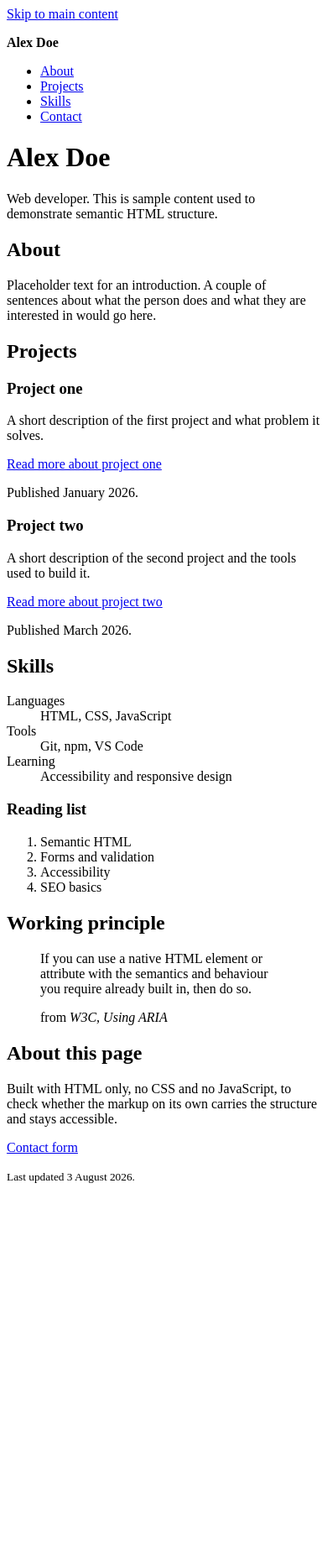
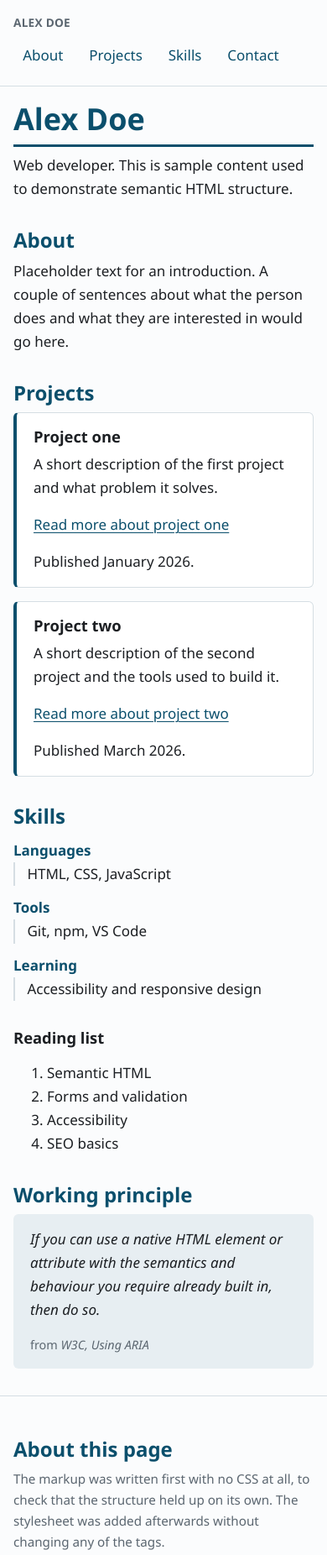
Before and after one commit to ahm-gondal/frontend-roadmap, a plain HTML site: page 02-html/project-devcard/index.html in a window 390 px wide. Shown: the top 1852 px of the page at 84% size. Before the commit the page ends 1426 px from the top, so only its background shows below. Drawn offline with Linux system fonts and the light colour scheme.

Commit message:
CSS basics: stylesheet for the DevCard pages
Selectors, cascade and specificity, box model with border-box, custom
properties, rem units and typography. No flexbox, grid or media queries yet.
The HTML was not restructured, only the link tag was added.

```diff
--- a/02-html/project-devcard/index.html
+++ b/02-html/project-devcard/index.html
@@ -8,6 +8,7 @@
   <meta name="description"
         content="A sample profile page built with semantic HTML only, no CSS and no JavaScript.">
   <link rel="canonical" href="https://example.com/">
+  <link rel="stylesheet" href="style.css">
 
   <!-- Controls the preview card when the link is shared. -->
   <meta property="og:type" content="profile">
@@ -115,8 +116,9 @@
   <!-- Content that is related but not part of the main topic. -->
   <aside aria-labelledby="colophon-heading">
     <h2 id="colophon-heading">About this page</h2>
-    <p>Built with HTML only, no CSS and no JavaScript, to check whether the markup
-      on its own carries the structure and stays accessible.</p>
+    <p>The markup was written first with no CSS at all, to check that the structure
+      held up on its own. The stylesheet was added afterwards without changing any
+      of the tags.</p>
   </aside>
 
   <footer>
--- /dev/null
+++ b/02-html/project-devcard/style.css
@@ -0,0 +1,378 @@
+/* ==========================================================================
+   Stylesheet for the DevCard pages.
+
+   Section 3 of the roadmap, first half: CSS fundamentals only.
+   No flexbox, no grid, no media queries yet, those come with layouts and
+   responsive design. Everything here is selectors, the cascade, the box
+   model, units, colour and typography.
+
+   The HTML was not restructured to make this work. The only change to the
+   markup was adding the <link> tag in <head>.
+   ========================================================================== */
+
+
+/* --------------------------------------------------------------------------
+   1. Custom properties
+
+   Declared on :root so every element inherits them. One place to change a
+   colour instead of hunting through the file.
+   -------------------------------------------------------------------------- */
+
+:root {
+  --ink:        #1c1f23;   /* body text */
+  --ink-soft:   #5b6670;   /* secondary text */
+  --accent:     #0b4f6c;   /* headings and links */
+  --accent-dim: #e7eef2;   /* tinted backgrounds */
+  --line:       #d5dee3;   /* borders and rules */
+  --page:       #fbfcfd;
+  --card:       #ffffff;
+
+  --space:      1rem;
+  --radius:     6px;
+}
+
+
+/* --------------------------------------------------------------------------
+   2. Box model reset
+
+   By default width means the CONTENT width, so padding and border get added
+   on top and boxes end up wider than the number you wrote. border-box makes
+   width mean the whole visible box. Applied to everything through the
+   universal selector plus both pseudo-elements.
+   -------------------------------------------------------------------------- */
+
+*,
+*::before,
+*::after {
+  box-sizing: border-box;
+}
+
+body {
+  margin: 0;                    /* browsers ship with a default 8px margin */
+}
+
+
+/* --------------------------------------------------------------------------
+   3. Typography
+
+   Font properties are inherited, so setting them once on body covers almost
+   everything. Form controls are the exception, they do not inherit fonts,
+   which is handled further down.
+
+   rem is used for sizes because it is relative to the root font size and
+   respects the user's browser setting. px would ignore it.
+   -------------------------------------------------------------------------- */
+
+body {
+  font-family: "Segoe UI", system-ui, -apple-system, Arial, sans-serif;
+  font-size: 1.0625rem;         /* 17px at the default root size */
+  line-height: 1.65;            /* unitless, so children scale from their own size */
+  color: var(--ink);
+  background-color: var(--page);
+}
+
+/* The <main> is a plain block, so auto side margins centre it and max-width
+   caps the line length. Around 70 characters per line is comfortable to read. */
+main,
+header,
+aside,
+body > footer {
+  max-width: 42rem;
+  margin-left: auto;
+  margin-right: auto;
+  padding-left: var(--space);
+  padding-right: var(--space);
+}
+
+h1, h2, h3 {
+  color: var(--accent);
+  line-height: 1.25;
+  margin-top: 2rem;
+  margin-bottom: 0.5rem;
+}
+
+h1 {
+  font-size: 2.25rem;
+  margin-top: 1rem;
+  padding-bottom: 0.5rem;
+  border-bottom: 3px solid var(--accent);
+}
+
+h2 { font-size: 1.5rem; }
+h3 { font-size: 1.15rem; color: var(--ink); }
+
+p {
+  margin-top: 0;
+  margin-bottom: var(--space);
+}
+
+small {
+  color: var(--ink-soft);
+}
+
+
+/* --------------------------------------------------------------------------
+   4. Links
+
+   Order matters here because all four have the same specificity, so the last
+   matching rule wins. LVHA: link, visited, hover, active.
+   -------------------------------------------------------------------------- */
+
+a {
+  color: var(--accent);
+  text-decoration-thickness: 1px;
+  text-underline-offset: 3px;
+}
+
+a:hover {
+  background-color: var(--accent-dim);
+}
+
+/* :focus-visible only shows the ring for keyboard users, not on mouse clicks.
+   Never remove the outline without putting something back. */
+a:focus-visible,
+button:focus-visible,
+input:focus-visible,
+select:focus-visible,
+textarea:focus-visible {
+  outline: 3px solid var(--accent);
+  outline-offset: 2px;
+}
+
+/* The skip link is pulled off screen and comes back only when focused.
+   display: none would remove it from the tab order entirely. */
+body > a[href="#main"] {
+  position: absolute;
+  left: -9999px;
+}
+
+body > a[href="#main"]:focus {
+  position: static;
+  display: inline-block;
+  margin: var(--space);
+  padding: 0.5rem 1rem;
+  background-color: var(--accent);
+  color: #fff;
+  border-radius: var(--radius);
+}
+
+
+/* --------------------------------------------------------------------------
+   5. Header and navigation
+
+   No flexbox yet. display: inline-block turns each list item into a box that
+   sits on the same line but still accepts padding and margins.
+   -------------------------------------------------------------------------- */
+
+header {
+  padding-top: var(--space);
+  padding-bottom: var(--space);
+  border-bottom: 1px solid var(--line);
+}
+
+header > p {
+  margin-bottom: 0.5rem;
+  letter-spacing: 0.02em;
+  text-transform: uppercase;
+  font-size: 0.85rem;
+  color: var(--ink-soft);
+}
+
+nav ul {
+  list-style: none;
+  margin: 0;
+  padding: 0;
+}
+
+nav li {
+  display: inline-block;
+  margin-right: 0.25rem;
+}
+
+nav a {
+  display: inline-block;
+  padding: 0.35rem 0.7rem;
+  border-radius: var(--radius);
+  text-decoration: none;
+}
+
+nav a:hover {
+  background-color: var(--accent-dim);
+}
+
+/* Attribute selector. aria-current="page" is already in the HTML for
+   accessibility, so it can be styled directly without adding a class. */
+nav a[aria-current="page"] {
+  background-color: var(--accent);
+  color: #fff;
+}
+
+
+/* --------------------------------------------------------------------------
+   6. Sections, articles and quotes
+   -------------------------------------------------------------------------- */
+
+section {
+  margin-bottom: 2rem;
+}
+
+article {
+  background-color: var(--card);
+  border: 1px solid var(--line);
+  border-left: 4px solid var(--accent);
+  border-radius: var(--radius);
+  padding: var(--space) 1.25rem;
+  margin-bottom: var(--space);
+}
+
+article h3 {
+  margin-top: 0;
+}
+
+/* Collapses the gap left by the last paragraph inside a padded box. */
+article p:last-child {
+  margin-bottom: 0;
+}
+
+blockquote {
+  margin: 0;
+  padding: var(--space) 1.25rem;
+  background-color: var(--accent-dim);
+  border-radius: var(--radius);
+  font-style: italic;
+}
+
+blockquote footer {
+  font-style: normal;
+  font-size: 0.9rem;
+  color: var(--ink-soft);
+}
+
+/* Description list: the term is the label, the definition is the value. */
+dl {
+  margin: 0 0 var(--space);
+}
+
+dt {
+  font-weight: 600;
+  color: var(--accent);
+  margin-top: 0.75rem;
+}
+
+dd {
+  margin-left: 0;
+  padding-left: 0.9rem;
+  border-left: 2px solid var(--line);
+}
+
+aside {
+  margin-top: 2rem;
+  padding-top: var(--space);
+  padding-bottom: var(--space);
+  border-top: 1px solid var(--line);
+  color: var(--ink-soft);
+  font-size: 0.95rem;
+}
+
+body > footer {
+  padding-top: var(--space);
+  padding-bottom: 2rem;
+  border-top: 1px solid var(--line);
+  font-size: 0.95rem;
+}
+
+
+/* --------------------------------------------------------------------------
+   7. Forms
+
+   Form controls do not inherit font settings from body, they use the
+   operating system font instead, so it has to be set explicitly.
+   -------------------------------------------------------------------------- */
+
+input,
+select,
+textarea,
+button {
+  font: inherit;
+  color: inherit;
+}
+
+fieldset {
+  border: 1px solid var(--line);
+  border-radius: var(--radius);
+  padding: var(--space) 1.25rem;
+  margin: 0 0 1.25rem;
+  background-color: var(--card);
+}
+
+legend {
+  padding: 0 0.5rem;
+  font-weight: 600;
+  color: var(--accent);
+}
+
+label {
+  display: inline-block;        /* gives the label its own line and spacing */
+  margin-bottom: 0.25rem;
+}
+
+input[type="text"],
+input[type="email"],
+input[type="tel"],
+select,
+textarea {
+  display: block;
+  width: 100%;
+  padding: 0.5rem 0.65rem;
+  border: 1px solid var(--line);
+  border-radius: var(--radius);
+  background-color: #fff;
+}
+
+textarea {
+  resize: vertical;             /* stops users dragging it wider than the page */
+  min-height: 8rem;
+}
+
+/* Checkboxes and radios stay inline with their label. */
+input[type="checkbox"],
+input[type="radio"] {
+  margin-right: 0.4rem;
+}
+
+input[type="checkbox"] + label,
+input[type="radio"] + label {
+  display: inline;
+  font-weight: normal;
+}
+
+/* :user-invalid only matches after the user has interacted with the field or
+   tried to submit. Plain :invalid would turn empty required fields red before
+   anyone has typed a character. */
+input:user-invalid,
+textarea:user-invalid {
+  border-color: #b3261e;
+  background-color: #fdf3f2;
+}
+
+button {
+  padding: 0.55rem 1.1rem;
+  border: 1px solid var(--accent);
+  border-radius: var(--radius);
+  background-color: var(--accent);
+  color: #fff;
+  cursor: pointer;
+}
+
+button:hover {
+  background-color: #093d54;
+}
+
+button[type="reset"] {
+  background-color: transparent;
+  color: var(--accent);
+}
+
+button[type="reset"]:hover {
+  background-color: var(--accent-dim);
+}
```
Also changed, not shown: 02-html/project-devcard/contact.html (+1 -0 lines), 1 other file.
